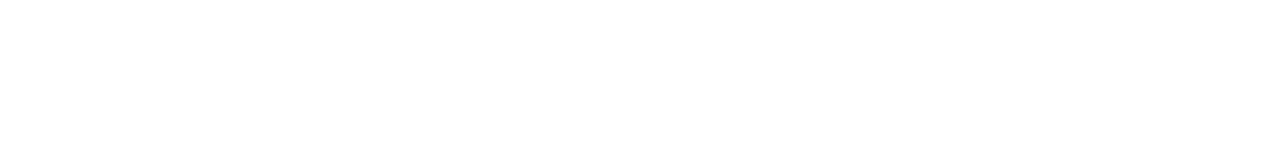
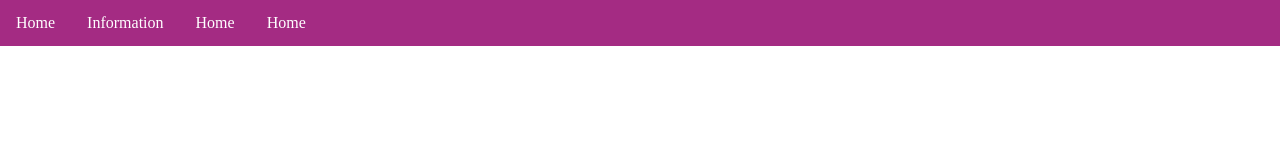
Before and after one commit to michivillar/ASH-Go-Green, a plain HTML site: page index.html in a window 1280 px wide. Drawn offline with Linux system fonts and the light colour scheme.

Commit message:
Co-authored-by: GabrielGallegos72 <GabrielGallegos72@users.noreply.github.com> Co-authored-by: SpyderXIV <SpyderXIV@users.noreply.github.com>

```diff
--- /dev/null
+++ b/Information-page.html
@@ -0,0 +1,22 @@
+<!DOCTYPE html>
+<link rel="stylesheet" href="h">
+<html>
+    <head>
+        <title>Information</title>
+        <link rel="icon" type="image/png" href="-"/>
+        <style>
+          body {text-align: center;font-family: trebuchet ms;background-color: #E8C0DA}
+        </style>
+      </head>
+      <body>
+        <h1>Information</h1>
+        <hr>
+        <p>Go Green is one of the clubs that are available to 9-12 students at All Saints. We organize fundraisers for environmental charities, do gardening, and increase awareness about environmental issues around the world.</p>
+        <hr>
+        <h3>Teachers:</h3>
+        <hr>
+        <h4>Mr. Jamieson            Ms. Lessard         Mme. Beaupre</h4>
+
+      </body>
+      </html>
+</html>
--- a/index.html
+++ b/index.html
@@ -1 +1,51 @@
 <!DOCTYPE
+<html>
+ <head>
+
+<link href="style.css" rel="stylesheet" type="text/css">
+
+<Style>
+body {margin:0;}
+
+ul {
+    list-style-type: none;
+    margin: 0;
+    padding: 0;
+    overflow: hidden;
+    background-color: #A42B83;
+    position: fixed;
+    top: 0;
+    width: 100%;
+}
+
+li {
+    float: left;
+}
+
+li a {
+    display: block;
+    color: white;
+    text-align: center;
+    padding: 14px 16px;
+    text-decoration: none;
+}
+
+li a:hover:not(.active) {
+    background-color: #111;
+}
+
+.active {
+    background-color: #A42B83;
+}
+</Style>
+ </head>
+ <body>
+
+<ul>
+    <li><a class="active" href="index.html">Home</a></li>
+    <li><a href="Information-page.html">Information</a></li>
+    <li><a href="index.html">Home</a></li>
+    <li><a href="index.html">Home</a></li>
+</ul>
+ </body>
+</html>
--- /dev/null
+++ b/style.css
@@ -0,0 +1,3 @@
+body {
+    background-image: imga;
+}
```
Also changed, not shown: Requirements.html (added, +1 -0 lines), images/posters-summer-garden-background.jpg (added).
